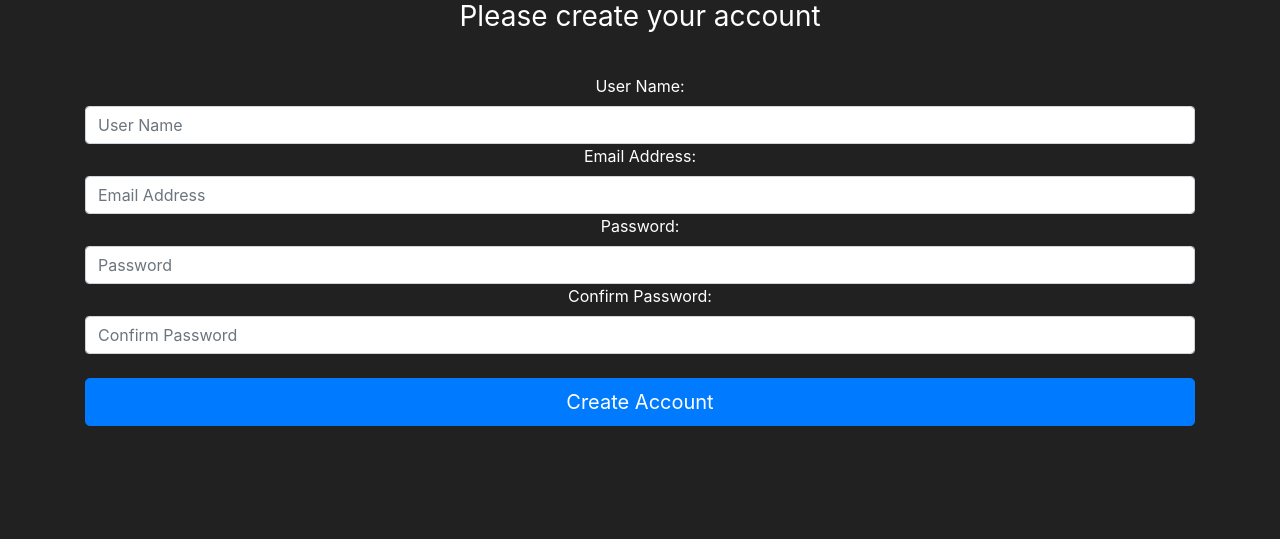
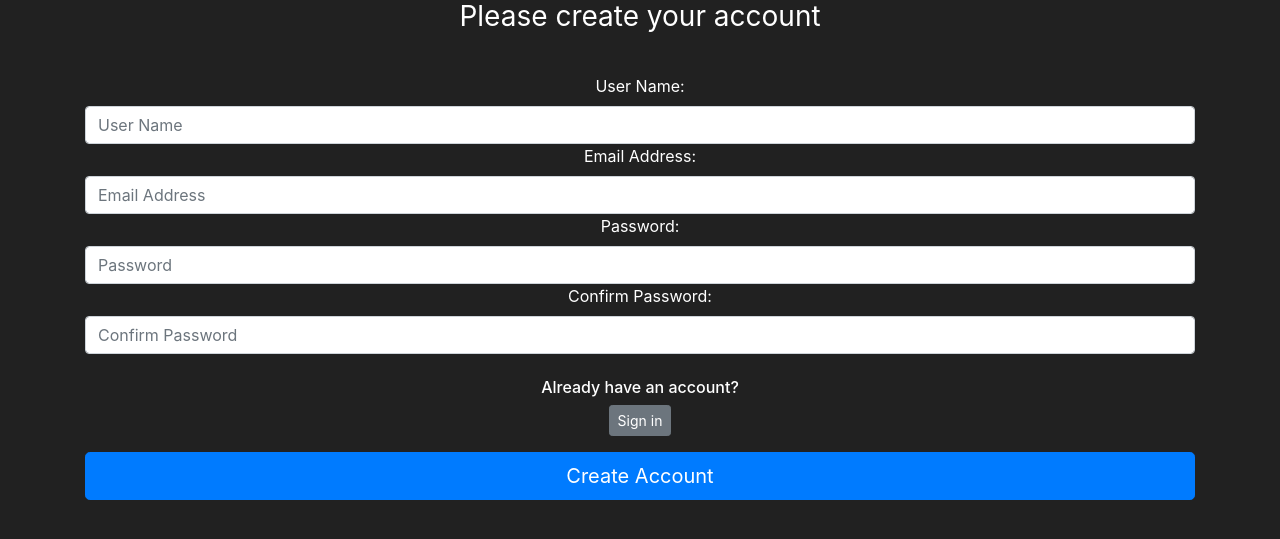
Before and after one commit to hugotuesta/flask_market, a Flask app: page /register in a window 1280 px wide. Shown: the part 56-595 px from the top of the page. Run offline with Flask 2, Linux system fonts and the light colour scheme; some libraries are stand-ins or nearby versions.

Commit message:
Login Form

```diff
--- a/market/forms.py
+++ b/market/forms.py
@@ -23,3 +23,9 @@ class RegisterForm(FlaskForm):
     password1 = PasswordField(label='Password:', validators=[Length(min=6), DataRequired()])
     password2 = PasswordField(label='Confirm Password:', validators=[EqualTo('password1'), DataRequired()])
     submit = SubmitField(label='Create Account')
+
+class LoginForm(FlaskForm):
+
+    username = StringField(label='User Name:', validators=[DataRequired()])
+    password = PasswordField(label='Password:', validators=[DataRequired()])
+    submit = SubmitField(label='Sign in')
--- a/market/models.py
+++ b/market/models.py
@@ -15,7 +15,7 @@ class User(db.Model):
 
     @password.setter
     def password(self, plain_text_password):
-        self.password_hash = bcrypt.generate_password_hash(plain_text_password)
+        self.password_hash = bcrypt.generate_password_hash(plain_text_password).decode('utf-8')
 
 class Item(db.Model):
     id = db.Column(db.Integer(), primary_key=True)
--- a/market/routes.py
+++ b/market/routes.py
@@ -1,7 +1,7 @@
 from flask import render_template, redirect, url_for, flash
 from market import app
 from market.models import Item, User
-from market.forms import RegisterForm
+from market.forms import RegisterForm, LoginForm
 from market import db
 
 @app.route('/')
@@ -28,3 +28,8 @@ def register_page():
         for key, value in form.errors.items():
             flash(f'There was an error with creating a user in field {key}: {value}', category='danger')
     return render_template('register.html', form=form)
+
+@app.route('/login', methods=['GET', 'POST'])
+def login_page():
+    form = LoginForm()
+    return render_template('login.html', form=form)
--- a/market/templates/base.html
+++ b/market/templates/base.html
@@ -28,7 +28,7 @@
                 </ul>
                 <ul class="navbar-nav">
                     <li class="nav-item">
-                        <a class="nav-link" href="#">Login</a>
+                        <a class="nav-link" href="{{ url_for('login_page') }}">Login</a>
                     </li>
                     <li class="nav-item">
                         <a class="nav-link" href="{{ url_for('register_page') }}">Register</a>
--- a/market/templates/register.html
+++ b/market/templates/register.html
@@ -26,6 +26,12 @@
                 {{ form.password2(class="form-control", placeholder="Confirm Password") }}
 
                 <br>
+
+                <div class="checkbox mb-3">
+                    <h6>Already have an account?</h6>
+                    <a href="{{ url_for('login_page') }}" class="btn btn-sm btn-secondary">Sign in</a>
+                </div>
+
                 {{ form.submit(class="btn btn-lg btn-block btn-primary") }}
             </form>
         </div>
```
